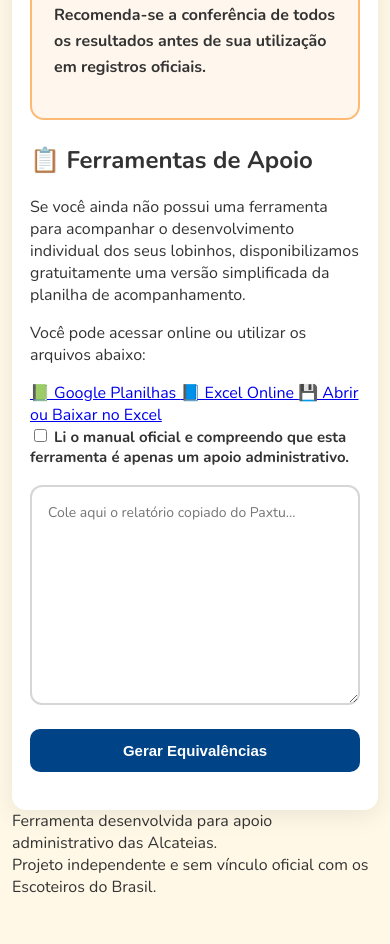
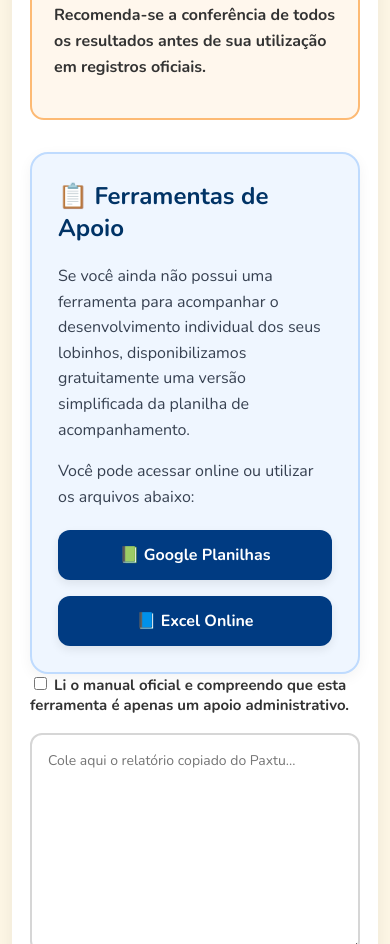
Before and after one commit to akl323rs/conversor-lobinho, a plain HTML site: page index.html in a window 390 px wide. Shown: the part 1576-2520 px from the top of the page. Before the commit the page ends 2486 px from the top, so only its background shows below. Drawn offline with nearby package versions, Linux system fonts and the light colour scheme.

Commit message:
Add files via upload

```diff
--- a/index.html
+++ b/index.html
@@ -210,19 +210,9 @@
       📘 Excel Online
     </a>
 
-    <a
-      href="https://1drv.ms/x/c/cd594c2ece078a33/IQBSVpoPsi-AQqrCvHhT7D4HAWAUxdg6drk1keLQ_EfY1fo?e=O1luJs"
-      target="_blank"
-      rel="noopener noreferrer"
-      class="extra-btn"
-    >
-      💾 Abrir ou Baixar no Excel
-    </a>
-
   </div>
 
 </div>
-
     <label class="checkbox-container">
 
       <input
--- a/style.css
+++ b/style.css
@@ -224,5 +224,65 @@ tr:hover {
     font-size: 13px;
     padding: 10px;
   }
+/* =========================
+   FERRAMENTAS DE APOIO
+========================= */
+
+.extras-box {
+  margin-top: 32px;
+  background: #eff6ff;
+  border: 2px solid #bfdbfe;
+  border-radius: 18px;
+  padding: 26px;
+  box-shadow: 0 4px 14px rgba(0,0,0,0.05);
+}
+
+.extras-box h2 {
+  margin-top: 0;
+  color: #003366;
+  font-size: 1.5rem;
+}
+
+.extras-box p {
+  color: #374151;
+  line-height: 1.6;
+}
+
+.extras-buttons {
+  display: flex;
+  gap: 16px;
+  flex-wrap: wrap;
+  margin-top: 20px;
+}
+
+.extra-btn {
+  background: #003b82;
+  color: white;
+  text-decoration: none;
+  padding: 14px 22px;
+  border-radius: 12px;
+  font-weight: 700;
+  transition: all 0.2s ease;
+  box-shadow: 0 4px 10px rgba(0,0,0,0.08);
+}
+
+.extra-btn:hover {
+  background: #0057ad;
+  transform: translateY(-2px);
+}
+
+/* Responsivo */
+
+@media (max-width: 768px) {
+
+  .extras-buttons {
+    flex-direction: column;
+  }
+
+  .extra-btn {
+    text-align: center;
+  }
 
 }
+
+}
```
